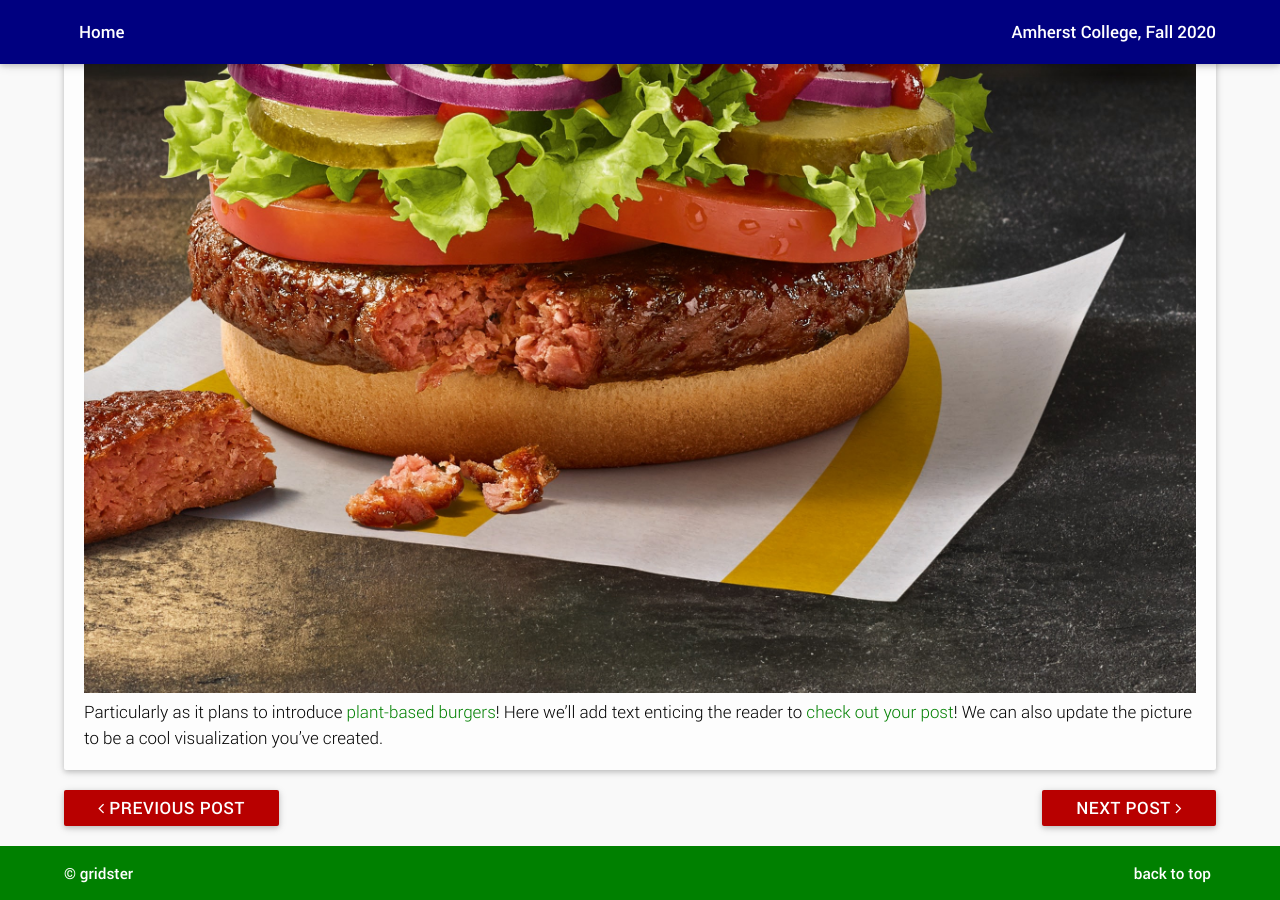
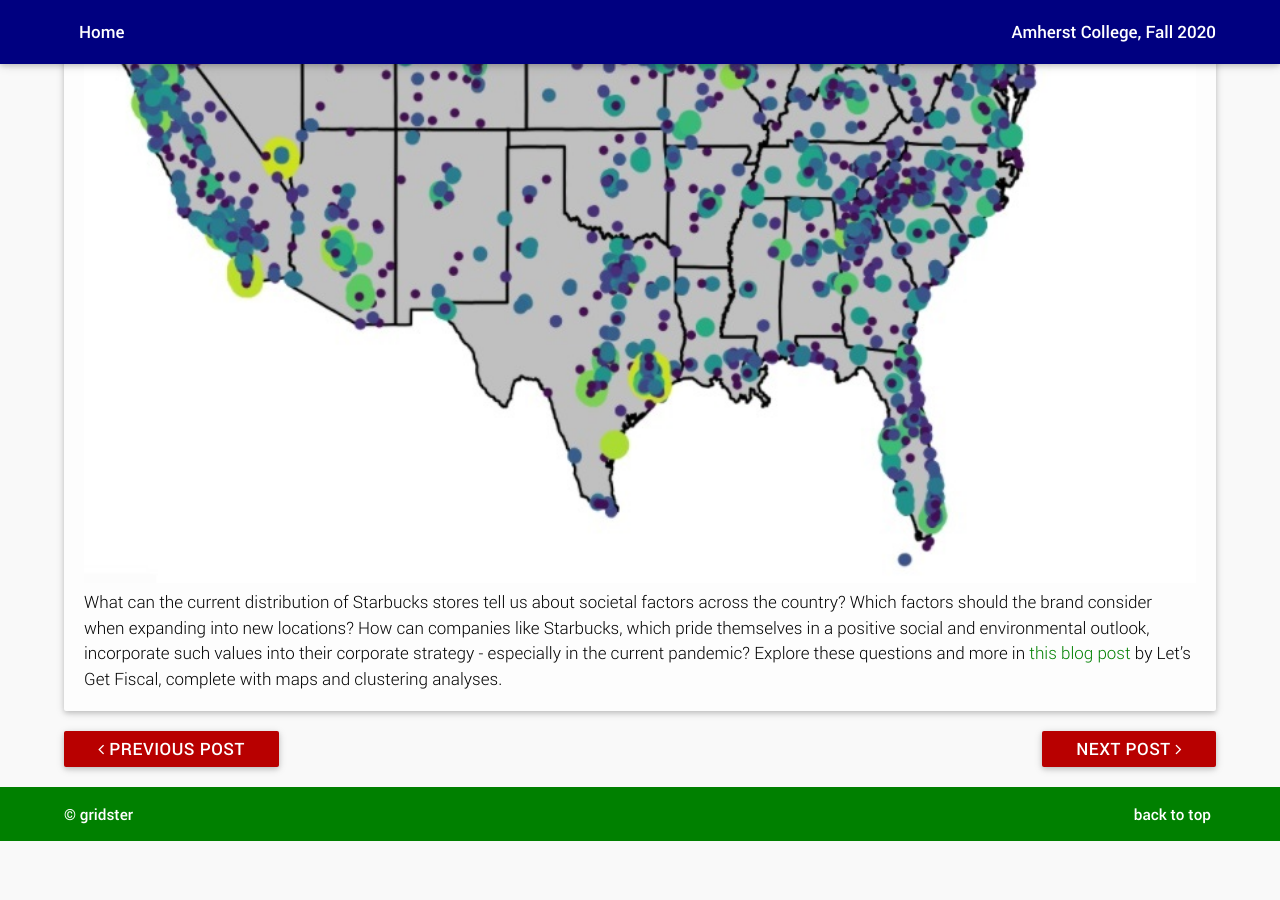
Before and after one commit to stat231-f20/pug-blogs, a Jekyll site: the page built from _posts/2020-11-20-letsgetfiscal.md, in a window 1280 px wide and 900 px high, scrolled down 980 px. Built offline with Jekyll 4.4.1, drawn with Linux system fonts in a browser that asks for light colours; after the commit the page ends 1821 px from its top, so only the background shows below that; some of the changed text lies outside the part shown.

Commit message:
updating fiscal text

```diff
--- a/_posts/2020-11-20-letsgetfiscal.md
+++ b/_posts/2020-11-20-letsgetfiscal.md
@@ -1,9 +1,9 @@
 ---
 author: Let's Get Fiscal
-title: Where should the next McDonald's be located?
-featimg: fiscal.jpg
+title: Where should the next Starbuck's be located?
+featimg: fiscal1.jpg
 tags: [text]
 category: [standard]
 ---
 
-Particularly as it plans to introduce <a href = "https://www.bbc.com/news/business-54883140#:~:text=Fast%20food%20giant%20McDonald's%20has,chicken%20substitutes%20and%20breakfast%20sandwiches." target="blank">plant-based burgers</a>!  Here we'll add text enticing the reader to <a href="https://stat231-f20.github.io/Blog-LetsGetFiscal/" target="blank">check out your post</a>!  We can also update the picture to be a cool visualization you've created.
+What can the current distribution of Starbucks stores tell us about societal factors across the country? Which factors should the brand consider when expanding into new locations? How can companies like Starbucks, which pride themselves in a positive social and environmental outlook, incorporate such values into their corporate strategy - especially in the current pandemic?  Explore these questions and more in <a href="https://stat231-f20.github.io/Blog-LetsGetFiscal/" target="blank">this blog post</a> by Let's Get Fiscal, complete with maps and clustering analyses.
```
Also changed, not shown: media/covers/fiscal1-450x253.jpg (added), media/fiscal1.jpg (added).
